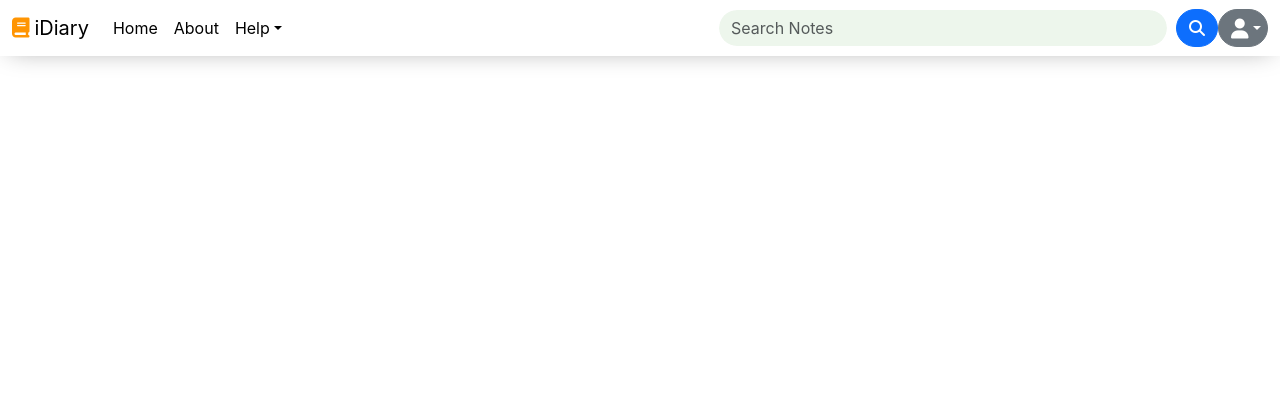
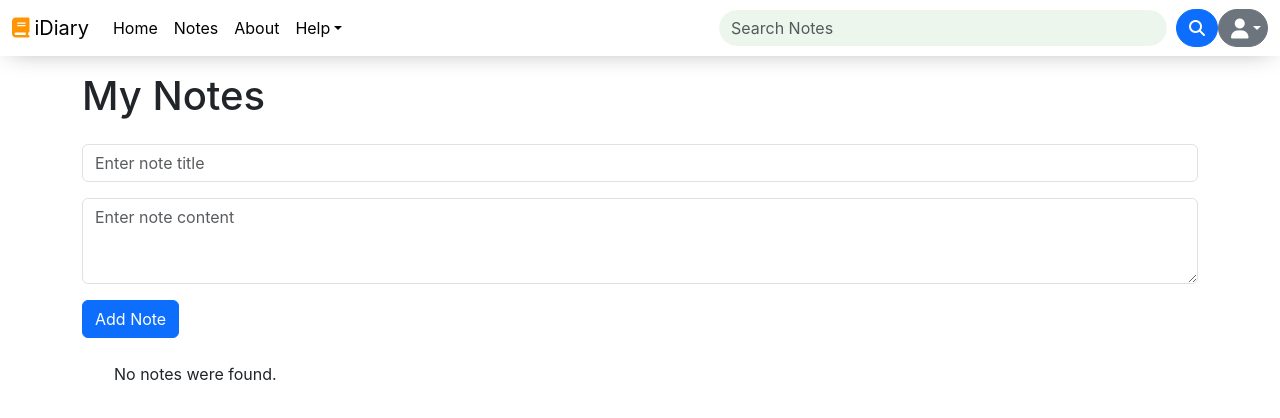
Before and after one commit to emostofa/idiary, a React (Create React App) app: page /notes in a window 1280 px wide. Shown: the top 418 px of the page. Built offline with nearby package versions, Linux system fonts and the light colour scheme.

Commit message:
added notes components and fixed bugs-21/6

```diff
--- a/package.json
+++ b/package.json
@@ -9,6 +9,7 @@
     "concurrently": "^8.2.0",
     "react": "^18.2.0",
     "react-dom": "^18.2.0",
+    "react-icons": "^4.9.0",
     "react-router-dom": "^6.12.1",
     "react-scripts": "5.0.1",
     "typewriter-effect": "^2.20.1",
--- a/public/index.html
+++ b/public/index.html
@@ -17,6 +17,7 @@
       integrity="sha384-9ndCyUaIbzAi2FUVXJi0CjmCapSmO7SnpJef0486qhLnuZ2cdeRhO02iuK6FUUVM"
       crossorigin="anonymous"
     />
+
   </head>
   <body>
     <noscript>You need to enable JavaScript to run this app.</noscript>
@@ -30,6 +31,5 @@
       integrity="sha384-geWF76RCwLtnZ8qwWowPQNguL3RmwHVBC9FhGdlKrxdiJJigb/j/68SIy3Te4Bkz"
       crossorigin="anonymous"
     ></script>
-
   </body>
 </html>
--- a/src/App.js
+++ b/src/App.js
@@ -5,6 +5,7 @@ import Home from "./Components/Home";
 import { Routes, Route } from "react-router-dom";
 import Login from "./Components/Login";
 import Signup from "./Components/Signup";
+import Notes from "./Components/Notes";
 
 function App() {
   return (
@@ -16,6 +17,8 @@ function App() {
         <Route path="/about" element={<About />} />
         <Route path="/login" element={<Login />} />
         <Route path="/signup" element={<Signup />} />
+        <Route path="/notes" element={<Notes />} />
+
 
       </Routes>
     </>
--- a/src/Components/Navbar.jsx
+++ b/src/Components/Navbar.jsx
@@ -24,6 +24,15 @@ export default function Navbar() {
                   to="/"
                 >
                   Home
+                </Link>
+              </li>
+              <li className="nav-item">
+                <Link
+                  className="nav-link active"
+                  aria-current="page"
+                  to="/notes"
+                >
+                  Notes
                 </Link>
               </li>
               <li className="nav-item">
--- /dev/null
+++ b/src/Components/Notes.jsx
@@ -0,0 +1,94 @@
+import React, { useState } from 'react';
+import { BiEdit, BiTrash } from 'react-icons/bi';
+
+
+const Notes = () => {
+  const [title, setTitle] = useState('');
+  const [content, setContent] = useState('');
+  const [notes, setNotes] = useState([]);
+
+  const handleTitleChange = (e) => {
+    setTitle(e.target.value);
+  };
+
+  const handleContentChange = (e) => {
+    setContent(e.target.value);
+  };
+  const handleUpdateNote = ()=>{
+
+  }
+
+  const handleNoteSubmit = (e) => {
+    e.preventDefault();
+    if (title.trim() !== '' && content.trim() !== '') {
+      const newNote = {
+        id: Date.now(),
+        title: title,
+        content: content,
+      };
+      setNotes([...notes, newNote]);
+      setTitle('');
+      setContent('');
+    }
+  };
+
+  const handleNoteDelete = (noteId) => {
+    const updatedNotes = notes.filter((note) => note.id !== noteId);
+    setNotes(updatedNotes);
+  };
+
+  return (
+    <div className="container py-4 mt-5">
+      <h1 className="text-4xl text-gray-800 font-bold mb-4">My Notes</h1>
+      <form onSubmit={handleNoteSubmit}>
+        <div className="mb-3">
+          <input
+            type="text"
+            value={title}
+            onChange={handleTitleChange}
+            placeholder="Enter note title"
+            className="form-control"
+          />
+        </div>
+        <div className="mb-3">
+          <textarea
+            value={content}
+            onChange={handleContentChange}
+            placeholder="Enter note content"
+            className="form-control"
+            rows="3"
+          ></textarea>
+        </div>
+        <button type="submit" className="btn btn-primary">
+          Add Note
+        </button>
+      </form>
+      <ul className="mt-4">
+        {notes.length > 0 ? (
+          notes.map((note) => (
+            <li key={note.id} className="mb-3">
+              <h3 className="text-xl font-semibold">{note.title}</h3>
+              <p>{note.content}</p>
+              <button
+                onClick={() => handleNoteDelete(note.id)}
+                className="btn btn-sm btn-danger m-2"
+              >
+                Delete Note <BiTrash/>
+              </button>
+              <button
+                onClick={() => handleUpdateNote(note.id)}
+                className="btn btn-sm btn-warning  m-2 "
+              >
+                Edit Note <BiEdit/>
+              </button>
+            </li>
+          ))
+        ) : (
+          <p className="text-gray-600">No notes were found.</p>
+        )}
+      </ul>
+    </div>
+  );
+};
+
+export default Notes;
```
Also changed, not shown: 1 other file (tests, documents, lock files or other folders).
